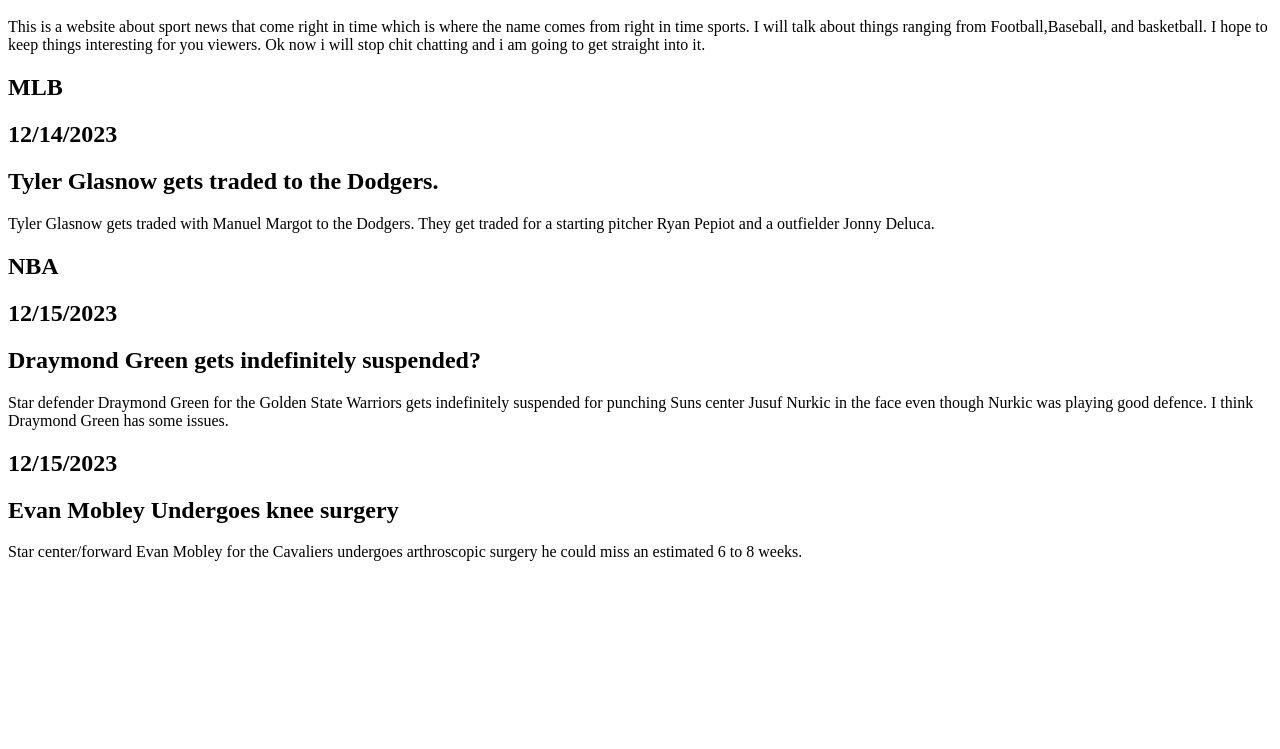
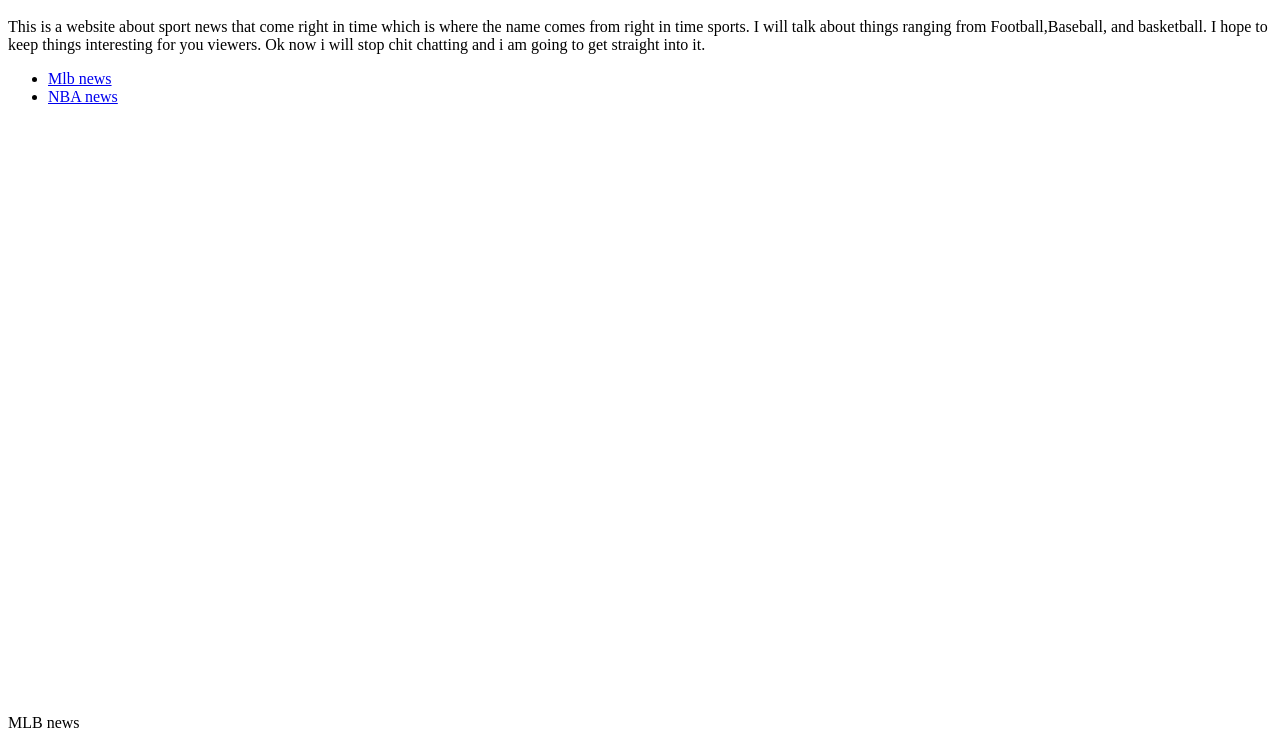
Before and after one commit to Stage282/RIT-Sports-Website, a plain HTML site: page index.html in a window 1280 px wide. Shown: the part 48-797 px from the top of the page. Drawn offline with Linux system fonts and the light colour scheme.

Commit message:
Update index.html

```diff
--- a/index.html
+++ b/index.html
@@ -3,16 +3,108 @@
 right in time sports. I will talk about things ranging from Football,Baseball, and basketball.
 I hope to keep things interesting for you viewers. Ok now i will stop chit chatting and i am going
 to get straight into it.</p>
+<ul>
+
+  <li>  <a href="#MLB">Mlb news </a>  </li>
+  <li>  <a href="#NBA">NBA news </a>  </li>
+
+</ul>
+
+<br>
+<br>
+<br>
+<br>
+<br>
+<br>
+<br>
+<br>
+<br>
+<br>
+<br>
+<br>
+<br>
+<br>
+<br>
+<br>
+<br>
+<br>
+<br>
+<br>
+<br>
+<br>
+<br>
+<br>
+<br>
+<br>
+<br>
+<br>
+<br>
+<br>
+<br>
+<br>
+
+<p> <a name="MLB"> MLB news </a> </p>
+
+
 <h2>MLB</h2>
 <h2>12/14/2023
 <h2>Tyler Glasnow gets traded to the Dodgers.</h2>
 <p>Tyler Glasnow gets traded with Manuel Margot to the Dodgers. They get traded for a starting pitcher
 Ryan Pepiot and a outfielder Jonny Deluca.</p>
+
+<br>
+<br>
+<br>
+<br>
+<br>
+<br>
+<br>
+<br>
+<br>
+<br>
+<br>
+<br>
+<br>
+<br>
+<br>
+<br>
+<br>
+<br>
+<br>
+<br>
+<br>
+<br>
+<br>
+<br>
+<br>
+<br>
+<br>
+<br>
+<br>
+<br>
+<br>
+<br>
+<br>
+<br>
+<br>
+<br>
+<br>
+<br>
+<br>
+<br>
+<br>
+<br>
+<br>
+<br>
+<br>
+
+<p> <a name="NBA"> NBA news </a> </p>
+
 <h2>NBA</h2>
 <h2>12/15/2023</h2>
-<h2>Draymond Green gets indefinitely suspended?</h2>
-<p>Star defender Draymond Green for the Golden State Warriors gets indefinitely suspended for punching
-Suns center Jusuf Nurkic in the face even though Nurkic was playing good defence. I think Draymond
+<h2>Dramond Green gets indefinitely suspended?</h2>
+<p>Star defender Dramond Green for the Golden State Warriors gets indefinitely suspended for punching
+Suns center Jusuf Nurkic in the face even though Nurkic was playing good defence. I think Dramond
 Green has some issues.</p>
 <h2>12/15/2023</h2>
 <h2>Evan Mobley Undergoes knee surgery</h2>
```
